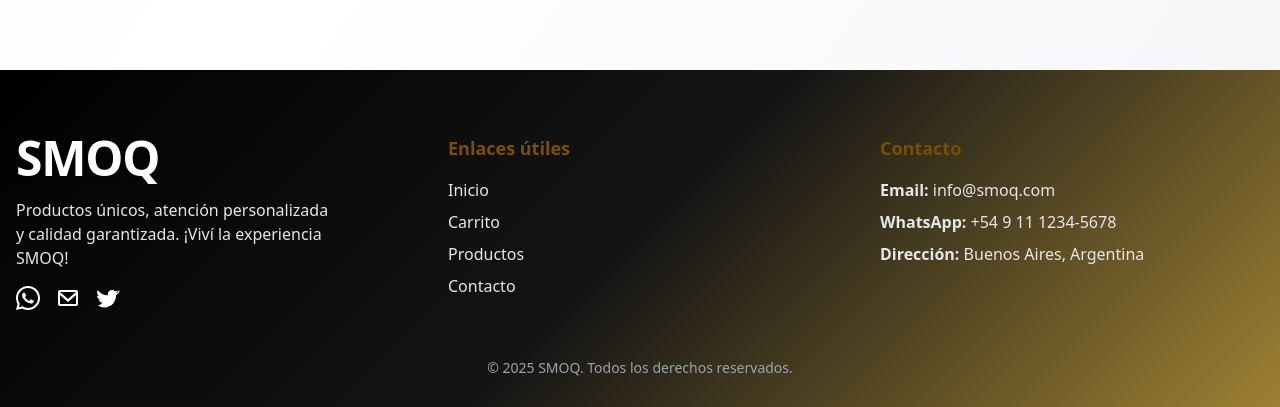
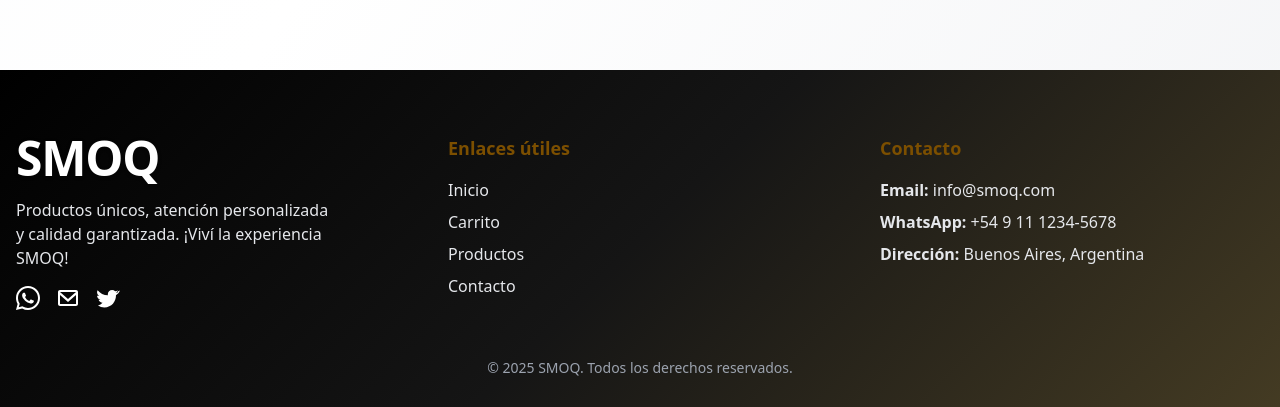
Before and after one commit to NachoRosato/smoq-proyect, a Next.js app in the folder frontend/: page / in a window 1280 px wide. Shown: the part 1374-1781 px from the top of the page. Built offline with nearby package versions, Linux system fonts and the light colour scheme; no server answers.

Commit message:
fix: color footer

```diff
--- a/frontend/components/ProductCard.tsx
+++ b/frontend/components/ProductCard.tsx
@@ -1,4 +1,4 @@
-import { ShoppingCart, Star, TrendingUp, Zap } from 'lucide-react'
+import { ShoppingCart, Zap } from 'lucide-react'
 import { formatPrice } from '../lib/helpers'
 import OptimizedImage from './OptimizedImage'
 import { useState } from 'react'
--- a/frontend/pages/index.tsx
+++ b/frontend/pages/index.tsx
@@ -10,6 +10,7 @@ import { Listbox } from '@headlessui/react'
 import { ChevronUpDownIcon, CheckIcon } from '@heroicons/react/24/outline'
 import FloatingWhatsAppButton from '../components/FloatingWhatsAppButton'
 import { useRouter } from 'next/router'
+import Link from 'next/link'
 
 export interface Producto {
   _id: string
@@ -123,7 +124,6 @@ export default function Home() {
 
   const calculateDropdownPosition = () => {
     const viewportHeight = window.innerHeight
-    const scrollY = window.scrollY
     const searchSection = document.querySelector('[data-search-section]')
 
     if (searchSection) {
@@ -490,7 +490,7 @@ export default function Home() {
         </main>
 
         {/* Footer Rediseñado coherente con el navbar */}
-        <footer className="pt-16 pb-8 mt-24 relative overflow-hidden" style={{ background: 'linear-gradient(135deg, rgb(0 0 0) 0%, rgb(21 21 21) 50%, rgb(159, 129, 51) 100%)' }}>
+        <footer className="pt-16 pb-8 mt-24 relative overflow-hidden" style={{ background: 'linear-gradient(135deg, rgb(0, 0, 0) 0%, rgb(21, 21, 21) 50%, rgb(68 59 35) 100%)' }}>
           <div className="container mx-auto px-4 flex flex-col md:flex-row md:justify-between md:items-start gap-12 relative z-10">
             {/* Logo y slogan */}
             <div className="mb-8 md:mb-0 flex-1 min-w-[220px]">
@@ -508,8 +508,8 @@ export default function Home() {
             <div className="flex-1 min-w-[180px] mb-8 md:mb-0">
               <h4 className="text-lg font-bold mb-4 text-[rgb(124,79,0)]">Enlaces útiles</h4>
               <ul className="space-y-2 text-gray-200">
-                <li><a href="/" className="hover:text-[rgb(124,79,0)] transition-colors">Inicio</a></li>
-                <li><a href="/carrito" className="hover:text-[rgb(124,79,0)] transition-colors">Carrito</a></li>
+                <li><Link href="/" className="hover:text-[rgb(124,79,0)] transition-colors">Inicio</Link></li>
+                <li><Link href="/carrito" className="hover:text-[rgb(124,79,0)] transition-colors">Carrito</Link></li>
                 <li><a href="#productos" className="hover:text-[rgb(124,79,0)] transition-colors">Productos</a></li>
                 <li><a href="#" className="hover:text-[rgb(124,79,0)] transition-colors">Contacto</a></li>
               </ul>
```
